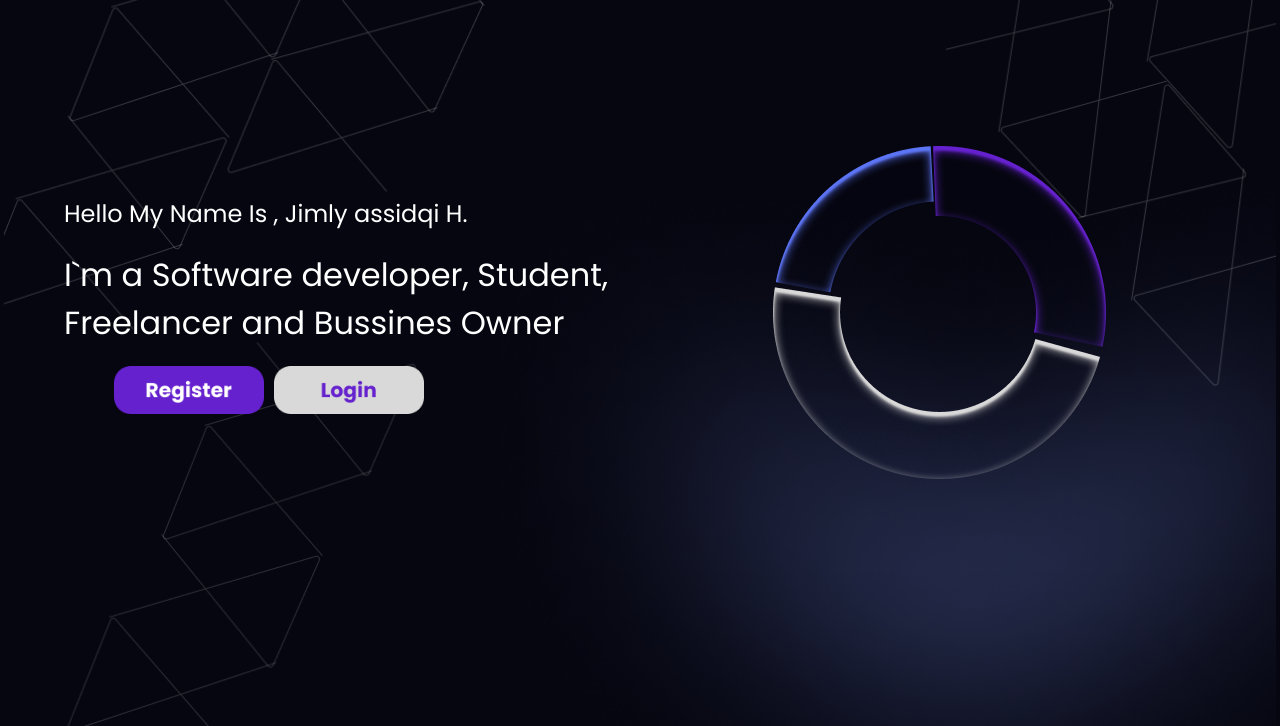
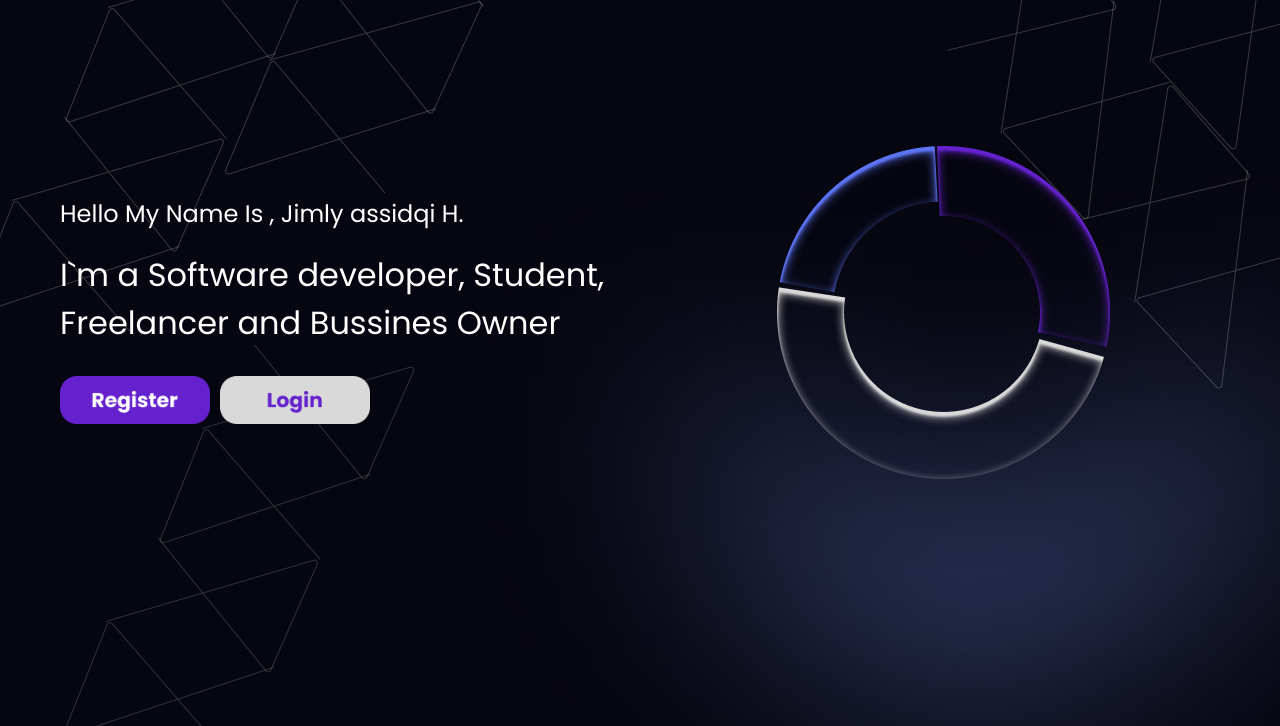
Before and after one commit to Jimly23/Jimly23.github.io, a plain HTML site: page index.html in a window 1280 px wide. Shown: the part 74-800 px from the top of the page. Drawn offline with Linux system fonts and the light colour scheme.

Commit message:
Mengedit file style.css

```diff
--- a/style.css
+++ b/style.css
@@ -11,10 +11,8 @@ body {
 }
 
 .landing-page {
-    width: 90%;
     height: 100vh;
     margin: auto;
-    padding: 0 60px;
     background-image: url(img/background.png);
     background-size: cover;
     position: relative;
@@ -25,6 +23,7 @@ body {
     display: flex;
     justify-content: space-between;
     align-items: center;
+    padding: 0 60px;
 }
 
 .landing-page .link {
@@ -47,6 +46,7 @@ body {
     height: 150px;
     margin-top: 200px;
     color: white;
+    margin-left: 60px;
 }
 
 .landing-page .deskripsi .nama {
@@ -67,9 +67,10 @@ body {
 .landing-page .tombol {
     width: 310px;
     margin-left: 50px;
-    margin-top: 20px;
+    margin-top: 30px;
     display: flex;
     justify-content: space-between;
+    margin-left: 60px;
 }
 
 .landing-page .tombol img {
```
